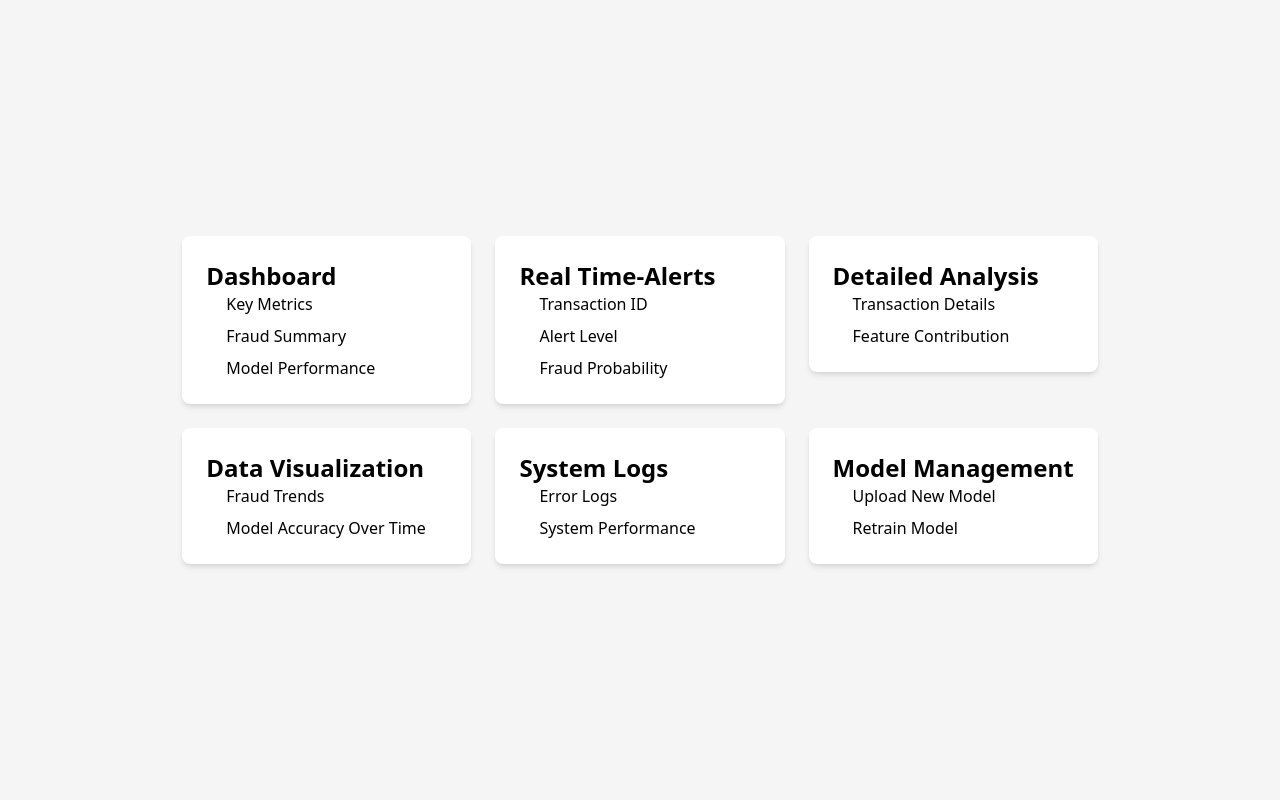
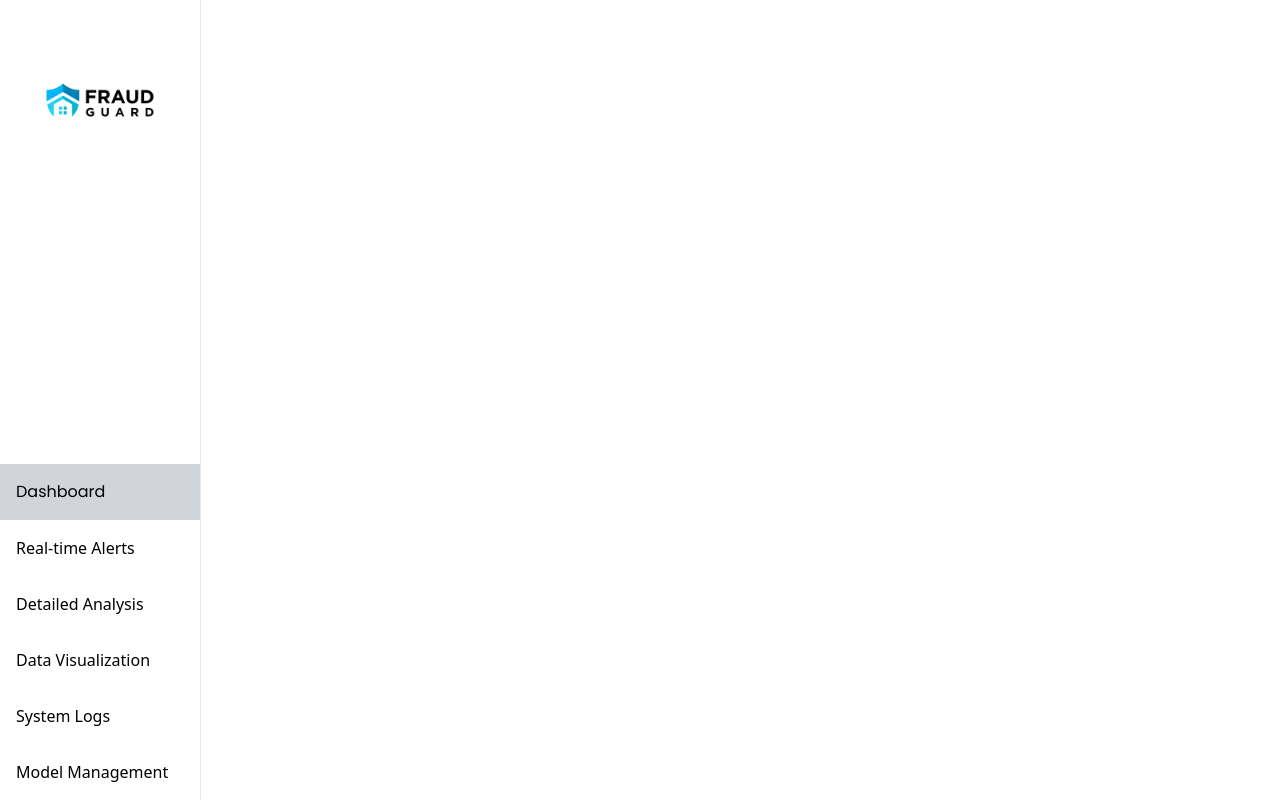
Before and after one commit to yolokazi-cloud/FraudGuardAI, a Next.js app in the folder frontend/: page / in a window 1280 px wide. Built offline with nearby package versions, Linux system fonts and the light colour scheme.

Commit message:
Added SideBar

```diff
--- /dev/null
+++ b/frontend/components/Button.jsx
@@ -0,0 +1,11 @@
+import React from 'react'
+
+const Button = () => {
+  return (
+    <div>
+
+    </div>
+  )
+}
+
+export default Button;
--- a/frontend/components/Card.js
+++ /dev/null
@@ -1,23 +0,0 @@
-import React from 'react'
-
-const Card = ({ title, content }) => {
-  return (
-    <div className="bg-white rounded-lg shadow-md p-6 hover:shadow-lg transition-shadow duration-300">
-      <h2 className="text-2xl font-semibold">{capitalizeNames(title)}</h2>
-      <ul className="list-desc pl-5 space-y-2 text-black">
-        {content.map((item, index) => (
-            <li key={index}>{item}</li>
-        ))}
-      </ul>
-    </div>
-  )
-}
-
-// Helper Functions
-const capitalizeNames = (str) => {
-    const words = str.toLowerCase().split('-');
-    const capitalized = words.map(word => word.charAt(0).toUpperCase() + word.slice(1)).join('-');
-    return capitalized.replace(/-/, ' ');
-};
-
-export default Card
--- /dev/null
+++ b/frontend/components/SideBar.jsx
@@ -0,0 +1,51 @@
+'use client'
+
+import React, { useState } from 'react';
+import Image from 'next/image';
+import Link from 'next/link';
+import logo from '../assets/MicrosoftTeams-image.png';
+import { useRouter } from 'next/router';
+
+const sidebarLinks = [
+  { name: "Dashboard", path: "/dashboard" },
+  { name: "Real-time Alerts", path: "/real-time-alerts" },
+  { name: "Detailed Analysis", path: "/detailed-analysis" },
+  { name: "Data Visualization", path: "/data-visualization" },
+  { name: "System Logs", path: "/system-logs" },
+  { name: "Model Management", path: "/model-management" }
+];
+
+const SideBar = () => {
+  const router = useRouter();
+  const [activeLink, setActiveLink] = useState(sidebarLinks[0].path);
+
+  return (
+    <section className="custom-scrollbar sticky left-0 top-0 flex h-screen flex-col justify-between overflow-y border-r shadow-light">
+      <Image
+        src={logo}
+        width={200}
+        height={200}
+        alt="fraudguardai"
+        objectFit="contain"
+      />
+
+      <nav className="flex flex-col mt-1">
+        {sidebarLinks.map((link) => (
+          <Link
+            key={link.name}
+            href={link.path}
+            className={`p-4 hover:bg-cyan-500 ${
+              router.pathname === link.path || activeLink === link.path ? 'bg-gray-300 font-poppins' : ''
+            }`}
+            onClick={() => setActiveLink(link.path)}
+          >
+            {link.name}
+          </Link>
+        ))}
+      </nav>
+
+    </section>
+  );
+}
+
+export default SideBar;
--- /dev/null
+++ b/frontend/components/index.js
@@ -0,0 +1,3 @@
+import SideBar from "./SideBar";
+
+export {  SideBar };
--- a/frontend/pages/_app.js
+++ b/frontend/pages/_app.js
@@ -1,12 +1,16 @@
 import Script from 'next/script';
 import '../styles/globals.css';
 import { Component } from 'react';
+import { SideBar } from '@/components';
 
 const App = ({ Component, pageProps }) => (
-  <div>
-    <Component {...pageProps} />
+  <div className="flex ">
+    <SideBar/>
+    <div className="pt-65">
+      <Component {...pageProps} />
+    </div>
     <Script src="https://kit.fontawesome.com/852e6c0ef5.js" crossOrigin="anonymous" />
   </div>
-)
+);
 
 export default App;
--- a/frontend/pages/index.js
+++ b/frontend/pages/index.js
@@ -1,53 +1,14 @@
-import Card from "../components/Card";
-import Link from 'next/link';
+export default function Home() {
+  return (
+    <div className="flex justify-center">
+      <div className="w-full">
 
-const getPageUrl = (pageName) => {
-  switch(pageName) {
-    case 'dashboard':
-      return '/dashboard';
-    case 'real-time-alerts':
-      return '/real-time-alerts'
-    case 'detailed-analysis':
-      return '/detailed-analysis'
-    case 'data-visualization':
-      return '/data-visualization'
-    case 'system-logs':
-      return '/system-logs';
-    case 'model-management':
-      return '/model-management'
-    default:
-      return '/';
-  }
-}
-
-export default function Home() {
-  const cardContents = {
-    "dashboard": ["Key Metrics", "Fraud Summary", "Model Performance"],
-    "real-time-alerts": ["Transaction ID", "Alert Level", "Fraud Probability"],
-    "detailed-analysis": ["Transaction Details", "Feature Contribution"],
-    "data-visualization": ["Fraud Trends", "Model Accuracy Over Time"],
-    "system-logs": ["Error Logs", "System Performance"],
-    "model-management": ["Upload New Model", "Retrain Model"]
-  }
-  return (
-    <div className=" min-h-screen flex items-center justify-center bg-home-color">
-     <div className="grid grid-cols-1 md:grid-cols-2 lg:grid-cols-3 gap-6 p-6 text-base">
-      {Object.entries(cardContents).map(([title, content], index) => (
-        <Link key={index} href={getPageUrl(title)}>
-          <Card
-            key={index}
-            title={title}
-            content={content}
-          />
-        </Link>
-      ))}
-     </div>
+      </div>
     </div>
   );
 }
-// =======
-// <<<<<<< HEAD
-// // Import the CSS file correctly
+
+
 // import './styles/style.css';
 // import { FontAwesomeIcon } from '@fortawesome/react-fontawesome';
 // import { faHome, faUser, faCog, faUserCircle } from '@fortawesome/free-solid-svg-icons';
@@ -168,9 +129,3 @@ export default function Home() {
 //     </div>
 //   );
 // }
-// =======
-// const Home = () => (
-
-// );
-// >>>>>>> e64cadf23d4df8307de47de42f2eeb1b72802f75
-// >>>>>>> ad2afac3a0a5e063540839f0f379f38f5474e478
```
Also changed, not shown: frontend/assets/MicrosoftTeams-image.png (added).
